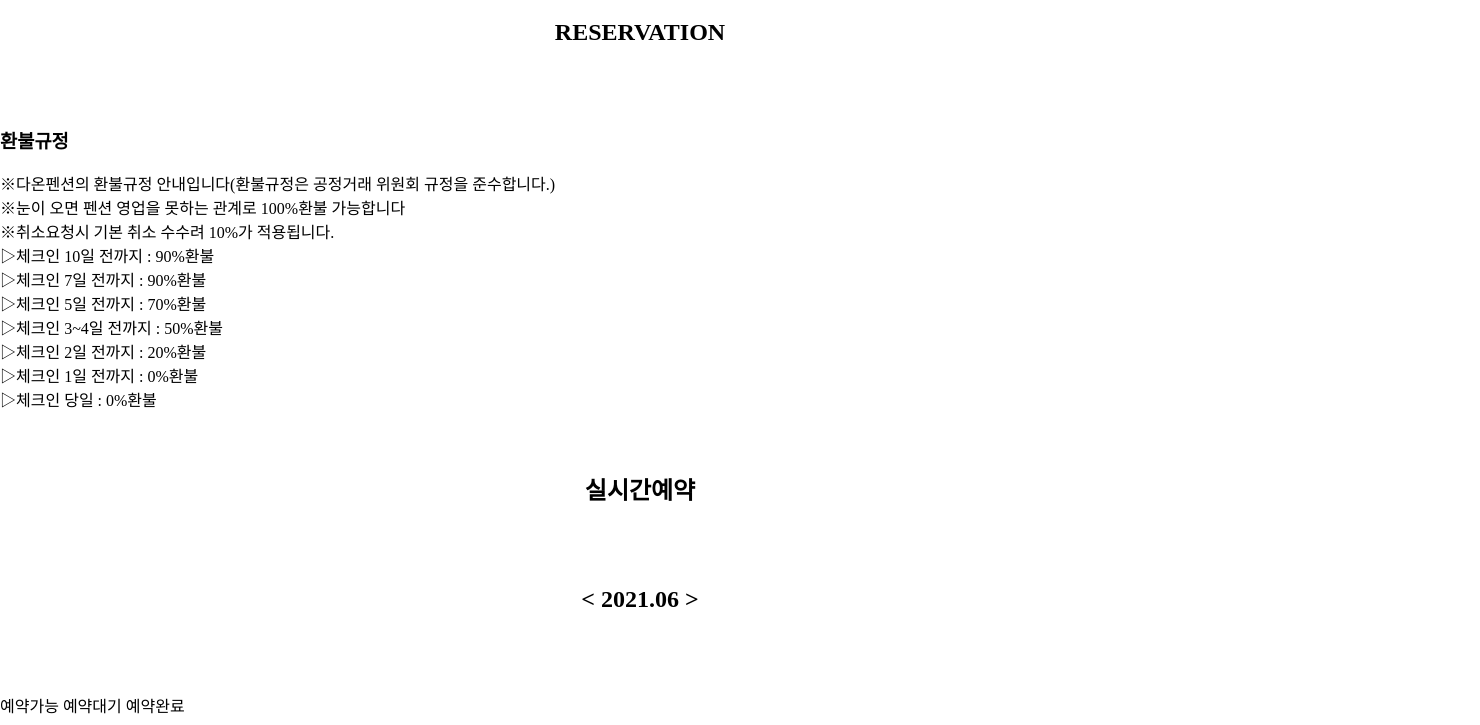
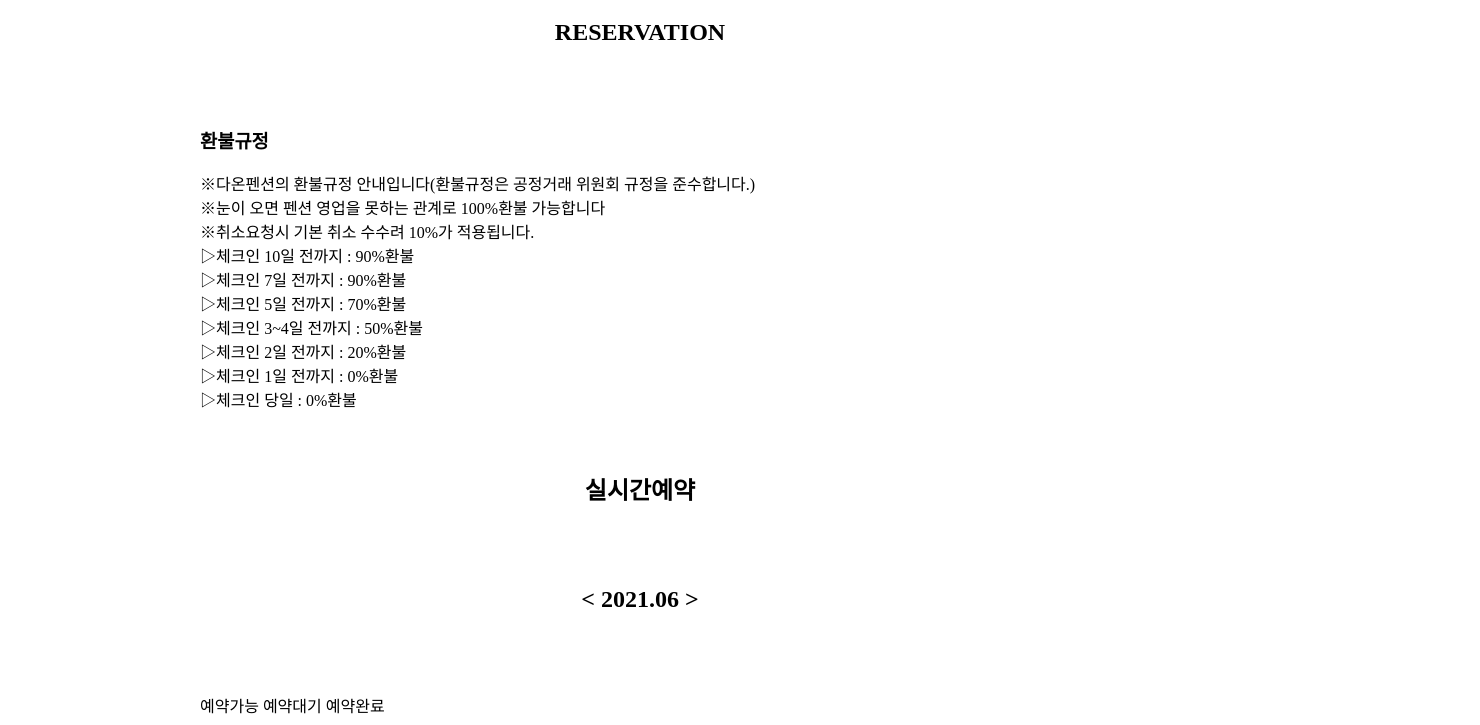
Before and after one commit to dksgyswb/des, a plain HTML site: page company.html in a window 1280 px wide. Shown: the part 740-1465 px from the top of the page, 1480 px wide, since content can reach past the window. Drawn offline with Linux system fonts and the light colour scheme.

Commit message:
Update company.css

```diff
--- a/company.css
+++ b/company.css
@@ -83,6 +83,8 @@ body{
     .b-3{
         text-align: left;
         padding-bottom: 40px;
+        position: relative;
+        left: 200px;
     }
     .b-4{
         text-align: center;
@@ -93,11 +95,17 @@ body{
     }
     .b-6{
         display: flex;
-        align-items: flex-start;
+        /* align-items: flex-start; */
+        position: relative;
+        left: 200px;
     }
     .p{}
     .b-7{
         margin: 80px 0;
+        display: flex;
+        /* align-items: flex-start; */
+        position: relative;
+        left: 200px;
     }
     .a-14{
         background-color: rgb(167, 167, 167);
```
